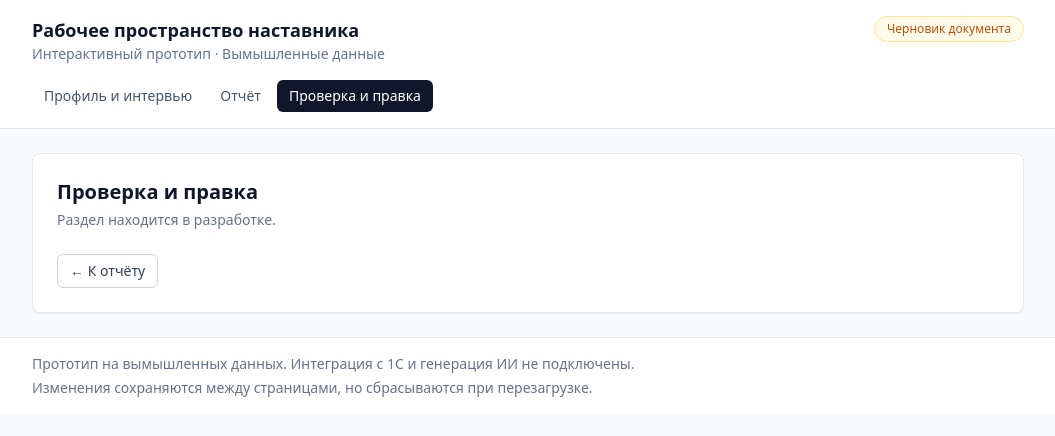
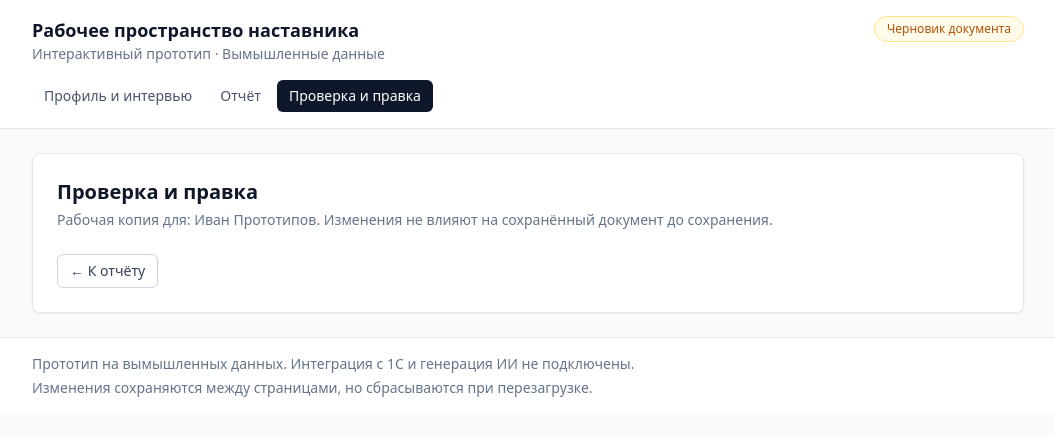
Before and after one commit to Cewerty/Digital-hire-reports, a React (Vite) app: page /review in a window 1280 px wide. Shown: the top 436 px of the page, without its empty margins (112-1167 px from the left). Built offline with nearby package versions, Linux system fonts and the light colour scheme.

Commit message:
feat: добавить рабочую копию в ReviewPage
Co-authored-by: aider (openai/deepseek/deepseek-v4-pro-0813) <aider@aider.chat>

```diff
--- a/src/pages/ReviewPage.tsx
+++ b/src/pages/ReviewPage.tsx
@@ -1,12 +1,36 @@
-import { Link } from "react-router-dom";
+import { useState } from "react";
+import { Link, useLoaderData } from "react-router-dom";
+
+import type { CandidateReport } from "@/types/candidateReport";
+
+function createWorkingCopy(report: CandidateReport): CandidateReport {
+  return {
+    ...report,
+    metadata: { ...report.metadata },
+    sections: report.sections.map((section) => ({
+      ...section,
+      sourceEntryIds: [...section.sourceEntryIds],
+    })),
+  };
+}
 
 export function ReviewPage() {
+  const loaderData = useLoaderData() as {
+    report: CandidateReport;
+    onUpdateReport: (report: CandidateReport) => void;
+  };
+
+  const [workingCopy] = useState<CandidateReport>(() =>
+    createWorkingCopy(loaderData.report),
+  );
+
   return (
     <div className="space-y-6">
       <div>
         <h2 className="text-xl font-semibold">Проверка и правка</h2>
         <p className="mt-1 text-sm text-slate-500">
-          Раздел находится в разработке.
+          Рабочая копия для: {workingCopy.candidateDisplayName}. Изменения не
+          влияют на сохранённый документ до сохранения.
         </p>
       </div>
 
```
